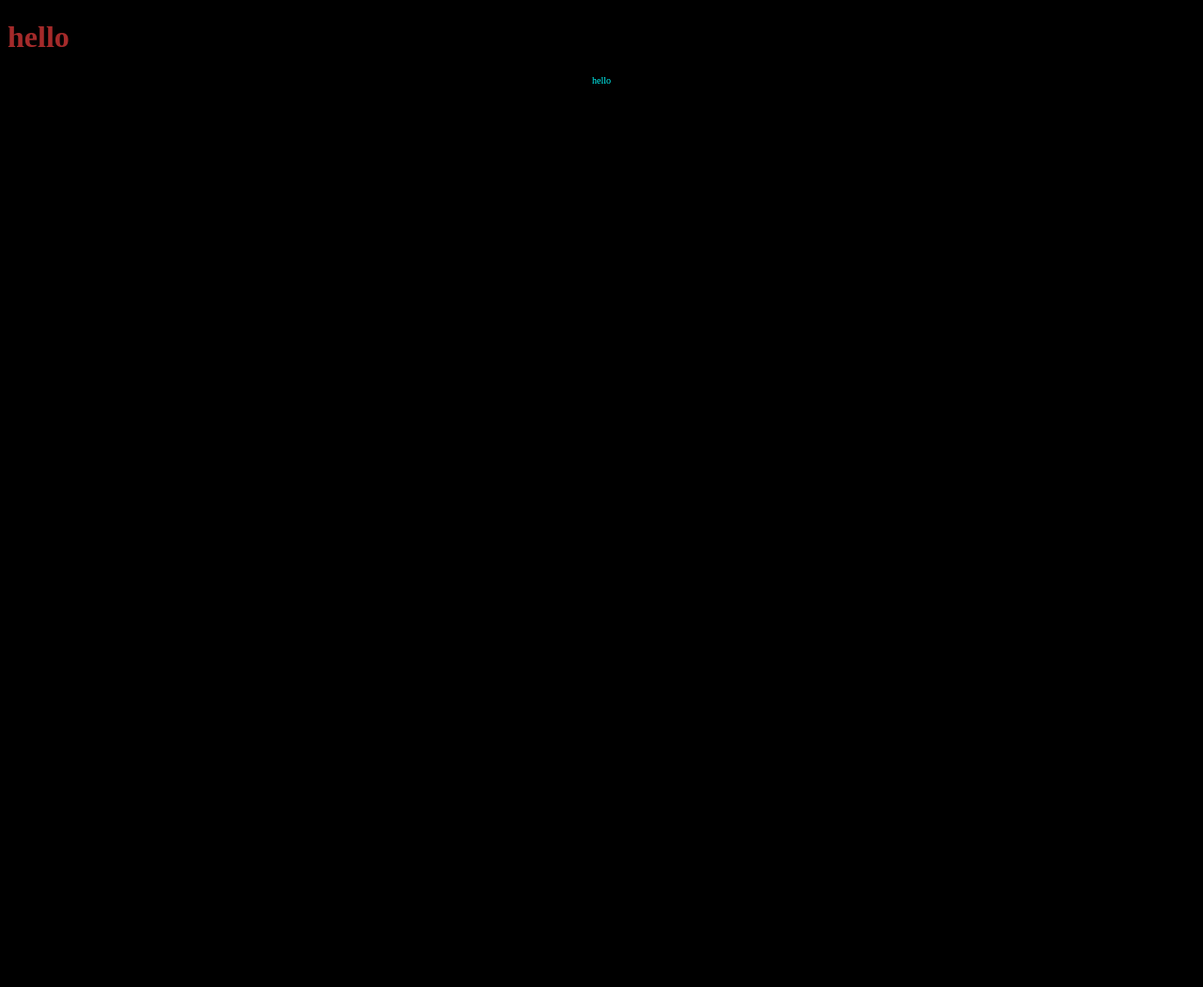
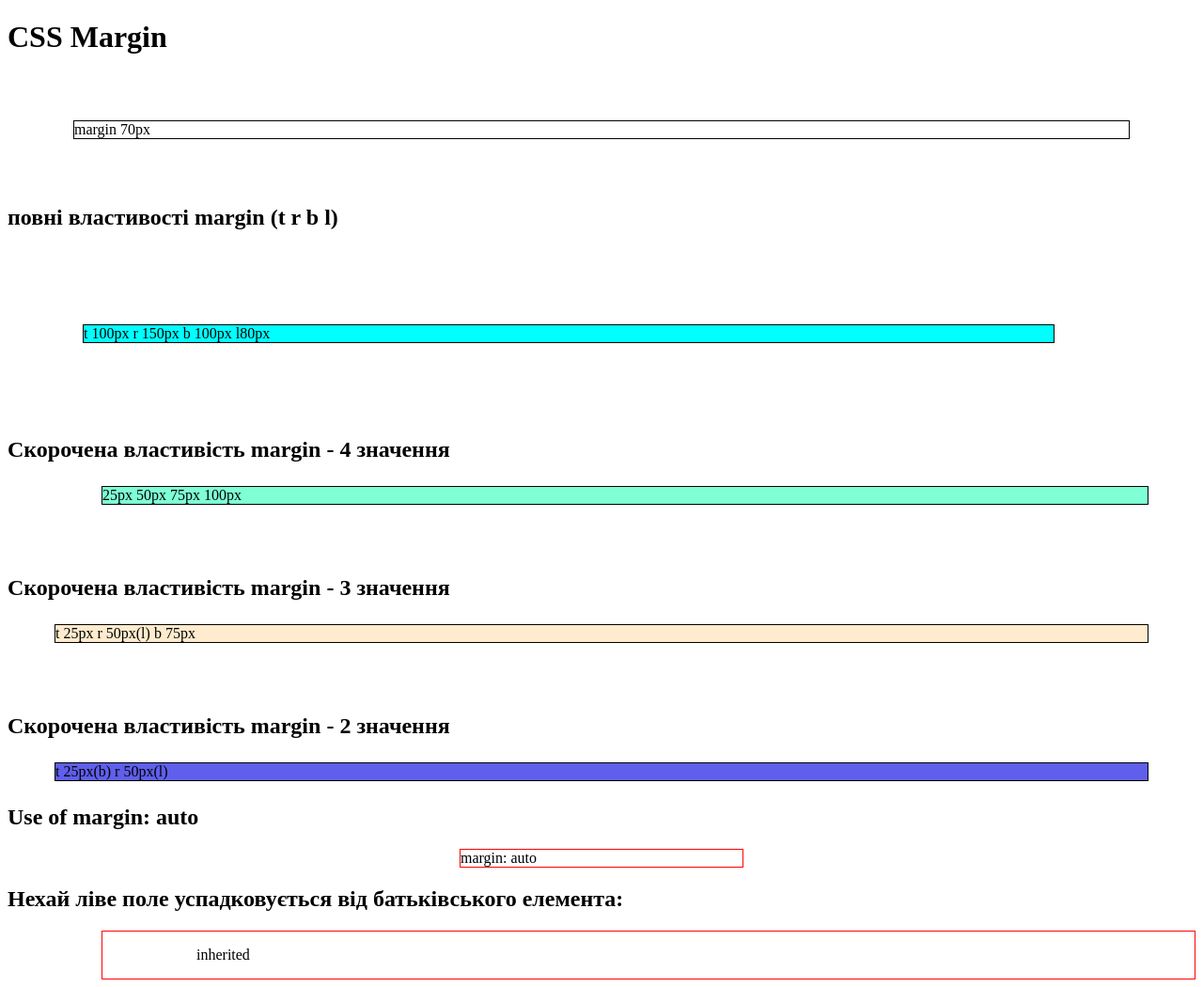
Before and after one commit to Pina4ya/test-project, a plain HTML site: page pina4sexy-swag/index.html in a window 1280 px wide. Shown: the whole page at 94% size. Before the commit the page ends 800 px from the top, so only its background shows below. Drawn offline with Linux system fonts and the light colour scheme.

Commit message:
margin types

```diff
--- a/pina4sexy-swag/index.html
+++ b/pina4sexy-swag/index.html
@@ -1,12 +1,37 @@
 <!DOCTYPE html>
-<html>
+<html lang="en">
 <head>
+    <meta charset="UTF-8">
     <meta name="viewport" content="width=device-width, initial-scale=1.0">
     <link rel="stylesheet" href="/pina4sexy-swag/style.css">
-    <title>4ya</title>
+    <title>pina</title>
 </head>
 <body>
-    <h1>hello </h1>
-    <p>hello</p>
+
 </body>
 </html>
+<body>
+    <h1> CSS Margin</h1>
+    <div class="div">margin 70px</div>
+
+    <h2>повні властивості margin (t r b l)</h2>
+    <div class="div-1"> t 100px r 150px b 100px l80px</div>
+
+    <h2> Скорочена властивість margin - 4 значення</h2>
+    <div class="div-2">25px 50px 75px 100px</div>
+
+    <h2>Скорочена властивість margin - 3 значення</h2>
+    <div class="div-3">t 25px r 50px(l) b 75px</div>
+
+    <h2>Скорочена властивість margin - 2 значення</h2>
+    <div class="div-4"> t 25px(b) r 50px(l)</div>
+
+    <h2>Use of margin: auto</h2>
+    <div class="div-5">margin: auto</div>
+
+    <h2>Нехай ліве поле успадковується від батьківського елемента:</h2>
+    <div class="marlboro">
+        <p class="marlboro-1">inherited</p>
+    </div>
+</body>
+</html>
--- a/pina4sexy-swag/style.css
+++ b/pina4sexy-swag/style.css
@@ -1,11 +1,39 @@
-h1{
-    color: brown;
+.div{
+    margin: 70px;
+    border: 1px solid black;
 }
-p{
-    font-size: 10px;
-    color: aqua;
-    text-align: center;
+.div-1{
+    border: 1px solid black;
+    margin-top: 100px;
+    margin-bottom: 100px;
+    margin-right: 150px;
+    margin-left: 80px;
+    background-color: aqua;
 }
-body{
-    background-color: black;
+.div-2{
+    border: 1px solid black;
+    margin: 25px 50px 75px 100px;
+    background-color: aquamarine;
 }
+.div-3{
+    border: 1px solid black;
+    margin: 25px 50px 75px;
+    background-color: blanchedalmond;
+}
+.div-4{
+    border: 1px solid black;
+    margin: 25px 50px;
+    background-color: rgb(95, 95, 235);
+}
+.div-5{
+    width: 300px;
+    border: 1px solid red;
+    margin: auto;
+}
+.marlboro{
+    border: 1px solid red;
+    margin-left: 100px;
+}
+.marlboro-1{
+    margin-left: inherit;
+}
```
